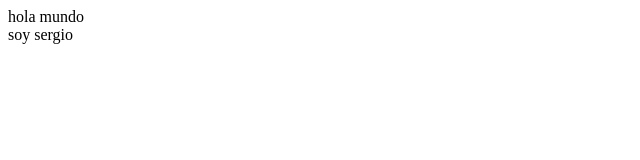
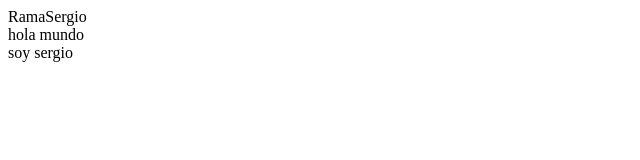
Before and after one commit to Dmoreno2903/crustaceo-cascarudo, a React (Vite) app in the folder frontend/: page / in a window 1280 px wide. Shown: the top 160 px of the page, without its empty margins (0-640 px from the left). Built offline with nearby package versions, Linux system fonts and the light colour scheme.

Commit message:
Probando rama sergio

```diff
--- a/frontend/src/App.jsx
+++ b/frontend/src/App.jsx
@@ -1,11 +1,15 @@
+import { RamaSergio } from "./components/RamaSergio"
 
 function App() {
 
   return (
    <>
+   <RamaSergio/>
    hola mundo
    <br/>
    soy sergio
+   <br />
+
    </>
   )
 }
--- /dev/null
+++ b/frontend/src/components/RamaSergio.jsx
@@ -0,0 +1,6 @@
+
+export const RamaSergio = () => {
+  return (
+    <div>RamaSergio</div>
+  )
+}
```
